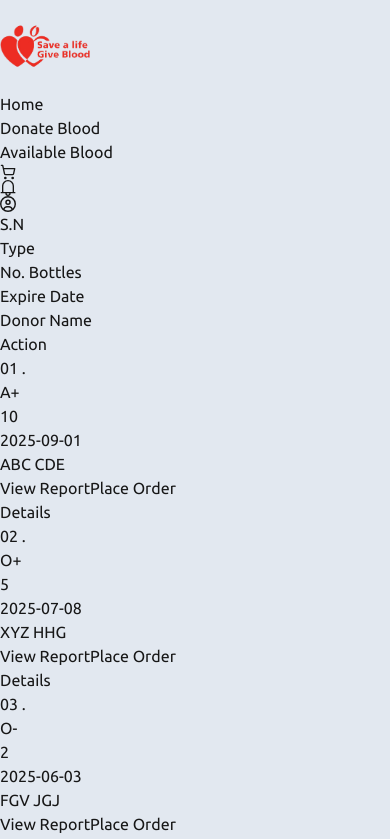
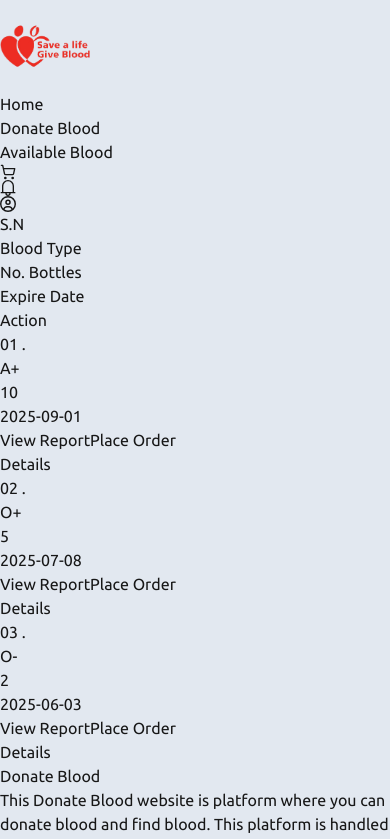
Before and after one commit to stha07ashok/Blood-Donation-nextjs, a Next.js app: page /bloodavailable in a window 390 px wide. Shown: the top 839 px of the page. Built offline with nearby package versions, Linux system fonts and the light colour scheme.

Commit message:
remove.donar.name

```diff
--- a/src/app/bloodavailable/page.tsx
+++ b/src/app/bloodavailable/page.tsx
@@ -22,7 +22,6 @@ const BloodAvailableData: BloodAvailableType[] = [
     bloodType: "A+",
     availableBottles: 10,
     expireDate: "2025-09-01",
-    donarName: "ABC CDE",
     bloodReport: bloodReport,
   },
   {
@@ -30,7 +29,6 @@ const BloodAvailableData: BloodAvailableType[] = [
     bloodType: "O+",
     availableBottles: 5,
     expireDate: "2025-07-08",
-    donarName: "XYZ HHG",
     bloodReport: bloodReport,
   },
   {
@@ -38,7 +36,6 @@ const BloodAvailableData: BloodAvailableType[] = [
     bloodType: "O-",
     availableBottles: 2,
     expireDate: "2025-06-03",
-    donarName: "FGV JGJ",
     bloodReport: bloodReport,
   },
 ];
@@ -51,14 +48,14 @@ const BloodAvailable = () => {
 
   return (
     <div className="min-h-screen max-w-screen-2xl mx-auto px-6 py-6 border-2 border-violet-800 shadow-lg rounded-md mt-4 mb-4 ">
-      <div className="px-4 py-4 ">
+      <div className="px-4 py-2">
         {/* Header */}
         <div className="flex justify-between font-bold text-xl mb-4 md:flex md:justify-between md:flex-wrap">
           <div className="flex-1 ">S.N</div>
-          <div className="flex-1 ">Type</div>
+          <div className="flex-1 "> Blood Type</div>
           <div className="flex-1 hidden md:flex text-center ">No. Bottles</div>
           <div className="flex-1 hidden md:flex text-center ">Expire Date</div>
-          <div className="flex-1 hidden md:flex">Donor Name</div>
+
           <div className="flex-1 text-center md:text-center md:pr-8">
             Action
           </div>
@@ -70,17 +67,14 @@ const BloodAvailable = () => {
             key={index}
             className={" mb-4 px-5 py-6 border-2 border-violet-800 rounded-md"}
           >
-            <div className="flex justify-between font-light items-center text-xl mb-4 md:flex md:justify-between md:flex-wrap">
+            <div className="flex justify-between font-light items-center text-xl md:flex md:justify-between">
               <div className="flex-auto text-lg">{Blood?.id}</div>
               <div className="flex-auto text-lg">{Blood?.bloodType}</div>
               <div className="flex-1 text-lg hidden md:flex ">
                 {Blood?.availableBottles}
               </div>
-              <div className="flex-1 text-lg hidden md:flex pr-3 ">
+              <div className="flex-1 text-lg hidden md:flex pr-8 ">
                 {Blood?.expireDate}
-              </div>
-              <div className="flex-1 text-lg hidden md:flex pr-12 ">
-                {Blood?.donarName}
               </div>
 
               <div className="flex-1 flex-col gap-2 hidden md:flex">
```
